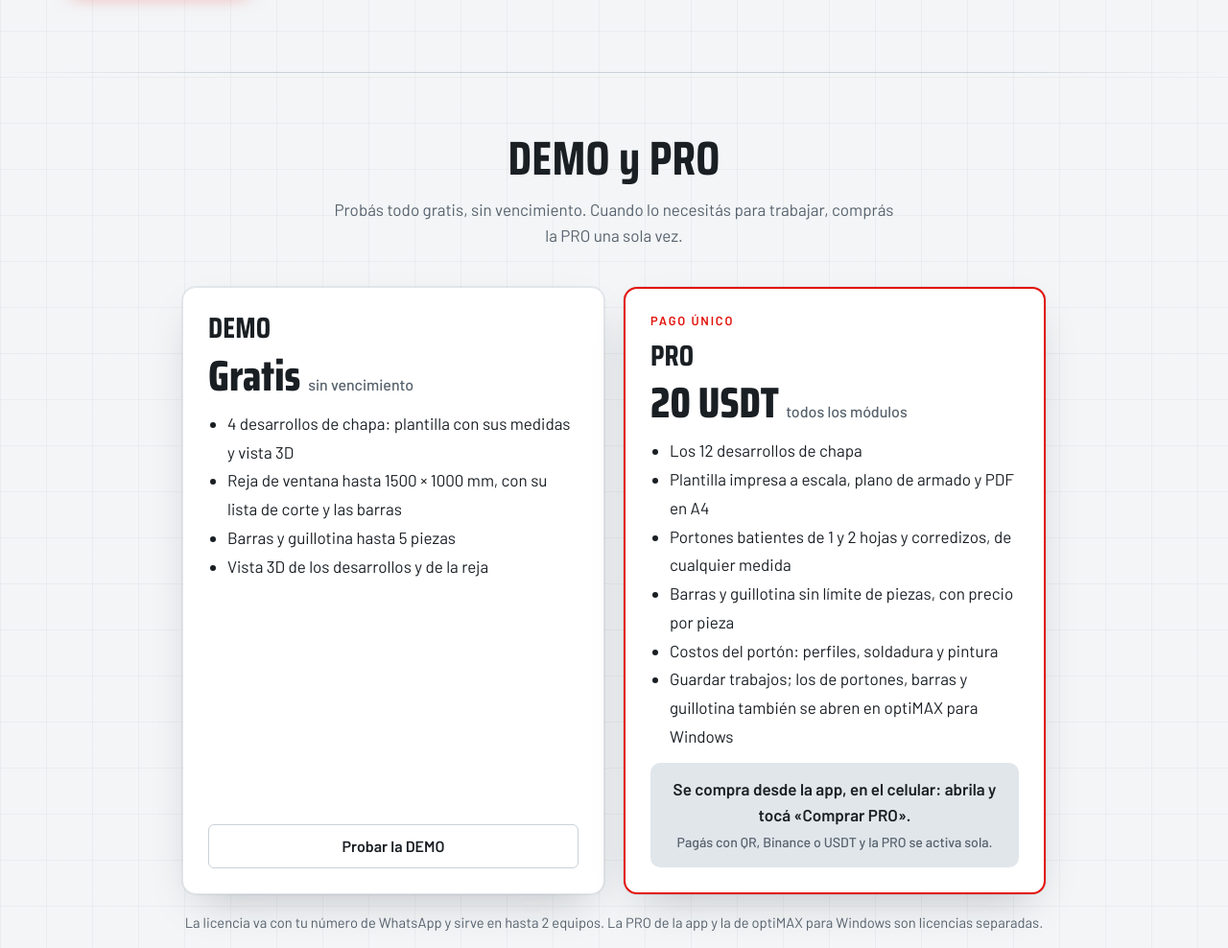
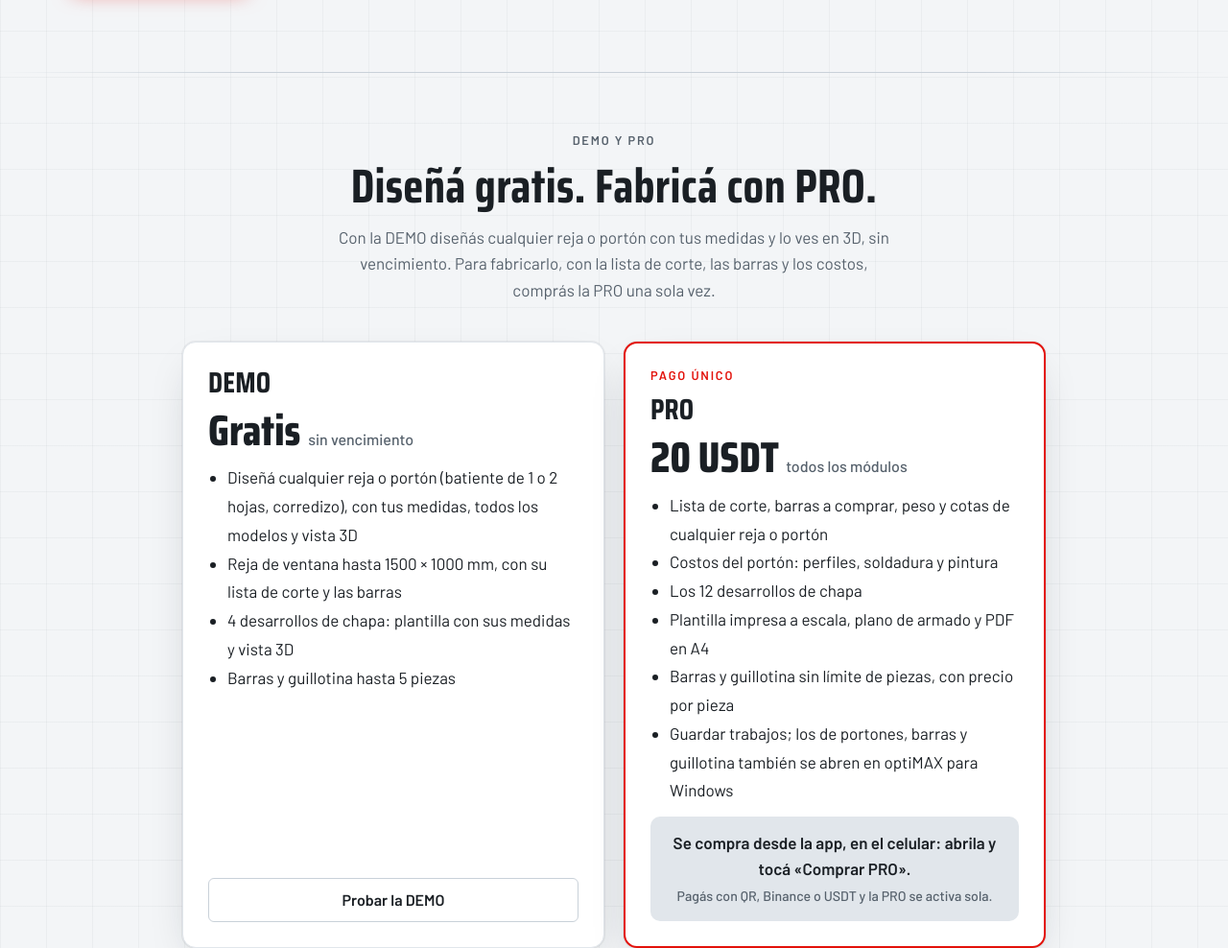
Before and after one commit to CabezaKuka/weboptimax, a plain HTML site: page taller/index.html in a window 1280 px wide. Shown: the part 4240-5228 px from the top of the page at 96% size. Drawn offline with Linux system fonts and the light colour scheme.

Commit message:
taller: DEMO diseña cualquier reja o portón; «Diseñá gratis. Fabricá con PRO.»
Co-Authored-By: Claude Opus 5.5 <noreply@anthropic.com>
Claude-Session: https://claude.ai/code/session_013weyQLNxxt3y7LPokdTkdz

```diff
--- a/taller/index.html
+++ b/taller/index.html
@@ -295,18 +295,19 @@ src="https://www.facebook.com/tr?id=4773464836310644&ev=PageView&noscript=1"></n
   <section class="seccion" id="precios">
     <div class="envoltura">
       <div class="intro" style="margin-inline:auto;text-align:center">
-        <h2>DEMO y PRO</h2>
-        <p>Probás todo gratis, sin vencimiento. Cuando lo necesitás para trabajar, comprás la PRO una sola vez.</p>
+        <p class="tl-eyebrow">DEMO y PRO</p>
+        <h2>Diseñá gratis. Fabricá con PRO.</h2>
+        <p>Con la DEMO diseñás cualquier reja o portón con tus medidas y lo ves en 3D, sin vencimiento. Para fabricarlo, con la lista de corte, las barras y los costos, comprás la PRO una sola vez.</p>
       </div>
       <div class="tl-planes">
         <article class="tl-plan">
           <h3>DEMO</h3>
           <div class="tl-monto">Gratis <small>sin vencimiento</small></div>
           <ul>
+            <li>Diseñá cualquier reja o portón (batiente de 1 o 2 hojas, corredizo), con tus medidas, todos los modelos y vista 3D</li>
+            <li>Reja de ventana hasta 1500 × 1000 mm, con su lista de corte y las barras</li>
             <li>4 desarrollos de chapa: plantilla con sus medidas y vista 3D</li>
-            <li>Reja de ventana hasta 1500 × 1000 mm, con su lista de corte y las barras</li>
             <li>Barras y guillotina hasta 5 piezas</li>
-            <li>Vista 3D de los desarrollos y de la reja</li>
           </ul>
           <a class="boton boton-linea js-app" data-modulo="inicio" href="https://app.optimax.lat/">Probar la DEMO</a>
         </article>
@@ -315,11 +316,11 @@ src="https://www.facebook.com/tr?id=4773464836310644&ev=PageView&noscript=1"></n
           <h3>PRO</h3>
           <div class="tl-monto"><span class="js-precio">20 USDT</span> <small>todos los módulos</small></div>
           <ul>
+            <li>Lista de corte, barras a comprar, peso y cotas de cualquier reja o portón</li>
+            <li>Costos del portón: perfiles, soldadura y pintura</li>
             <li>Los 12 desarrollos de chapa</li>
             <li>Plantilla impresa a escala, plano de armado y PDF en A4</li>
-            <li>Portones batientes de 1 y 2 hojas y corredizos, de cualquier medida</li>
             <li>Barras y guillotina sin límite de piezas, con precio por pieza</li>
-            <li>Costos del portón: perfiles, soldadura y pintura</li>
             <li>Guardar trabajos; los de portones, barras y guillotina también se abren en optiMAX para Windows</li>
           </ul>
           <p class="tl-en-app">Se compra desde la app, en el celular: abrila y tocá «Comprar PRO».<small>Pagás con QR, Binance o USDT y la PRO se activa sola.</small></p>
@@ -366,6 +367,7 @@ src="https://www.facebook.com/tr?id=4773464836310644&ev=PageView&noscript=1"></n
     <div class="envoltura tl-preg">
       <h2>Preguntas frecuentes</h2>
       <details><summary>¿Necesito una máquina CNC?</summary><p>No. Las plantillas se trazan a mano o se imprimen a escala, y las listas de corte son para sierra, amoladora, cizalla o guillotina.</p></details>
+      <details><summary>¿Puedo diseñar un portón gratis?</summary><p>Sí. En la DEMO elegís el modelo, cargás tus medidas y perfiles y lo ves armado en 3D, sin límite de medidas. La lista de corte, las barras, las cotas y los costos son de la PRO (la reja de ventana hasta 1500 × 1000 mm sale completa en la DEMO).</p></details>
       <details><summary>¿Tengo que instalar algo?</summary><p>No. Se abre en el navegador del celular. Si querés, la dejás en la pantalla de inicio y se abre como cualquier app.</p></details>
       <details><summary>¿Funciona sin internet?</summary><p>Sí, después de abrirla una vez con internet. La PRO, una vez activada, sigue andando sin conexión.</p></details>
       <details><summary>¿Cómo compro y activo la PRO?</summary><p>Desde la app, en el celular: tocás «Comprar PRO», elegís cómo pagar (QR, Binance o USDT), pagás y tocás «Ya pagué». Se abre WhatsApp con el aviso del pago: lo mandás y, cuando confirmamos el pago, la PRO se activa sola en ese equipo.</p></details>
```
